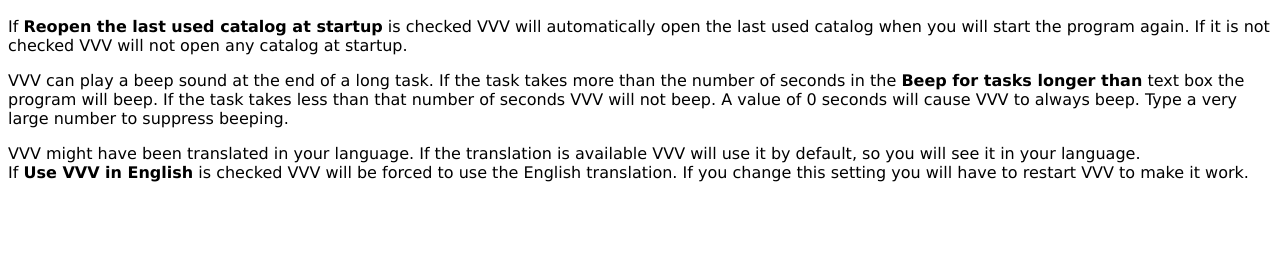
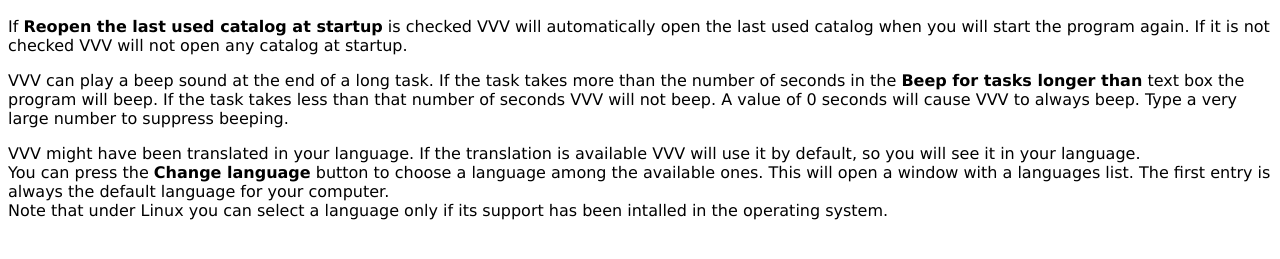
Before and after one commit to tier6tank/VVV, a plain HTML site: page help/en/general_settings.htm in a window 1280 px wide. Shown: the part 35-294 px from the top of the page. Drawn offline with Linux system fonts and the light colour scheme.

Commit message:
Changes to the help.

```diff
--- a/help/en/general_settings.htm
+++ b/help/en/general_settings.htm
@@ -14,4 +14,6 @@ If it is not checked VVV will not open any catalog at startup.<p>
 VVV can play a beep sound at the end of a long task. If the task takes more than the number of seconds in the <b>Beep for tasks longer than</b> text box the program will beep. If the task takes less than that number of seconds VVV will not beep. A value of 0 seconds will cause VVV to always beep. Type a very large number to suppress beeping.<P>
 
 VVV might have been translated in your language. If the translation is available VVV will use it by default, so you will see it in your language.<BR>
-If <B>Use VVV in English</B> is checked VVV will be forced to use the English translation. If you change this setting you will have to restart VVV to make it work.</FONT></BODY></HTML>
+You can press the <B>Change language</B> button to choose a language among the available ones. This will open a window with a languages list. The first entry is always the default language for your computer.<BR>
+Note that under Linux you can select a language only if its support has been intalled in the operating system.
+</FONT></BODY></HTML>
```
Also changed, not shown: 5 other files.
